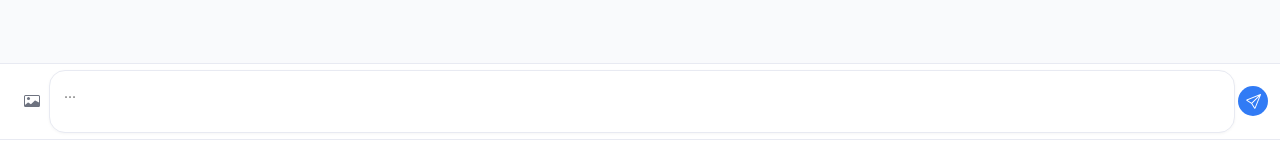
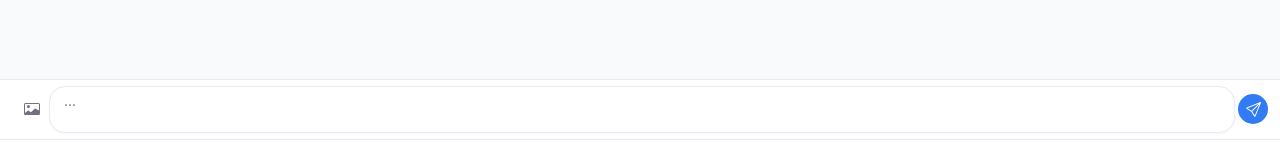
Before and after one commit to jeanchristophe13v/PageTalk, a browser extension: page html/sidepanel.html in a window 1280 px wide. Shown: the part 632-774 px from the top of the page. Drawn offline with Linux system fonts and the light colour scheme.

Commit message:
optimized

```diff
--- a/css/sidepanel.css
+++ b/css/sidepanel.css
@@ -679,9 +679,9 @@ main {
     flex: 1;
     border: 1px solid var(--border-color);
     border-radius: 16px;
-    padding: 12px 14px; /* 增加垂直内边距使光标居中 */
+    padding: 4px 14px; /* 增加垂直内边距使光标居中 */
     resize: none;
-    min-height: 40px; /* 固定值，减小初始高度 */
+    min-height: 36px; /* 进一步减小初始高度 */
     max-height: 160px; /* 固定最大高度，大约是原来的4倍 */
     font-size: clamp(12px, 3.5vw, 14px);
     transition: all 0.3s ease;
@@ -699,7 +699,7 @@ main {
 
 /* 优化输入框滚动条 */
 .chat-input textarea::-webkit-scrollbar {
-    width: 4px;
+    width: 5px;
 }
 
 .chat-input textarea::-webkit-scrollbar-track {
--- a/js/sidepanel.js
+++ b/js/sidepanel.js
@@ -2121,7 +2121,7 @@ function resizeTextarea() {
 
     // 计算新高度，限制在 min-height 和 max-height 之间
     // 注意：这些值应该与 CSS 中的 .chat-input textarea 保持一致
-    const minHeight = 40; // 从 CSS 获取或硬编码
+    const minHeight = 36; // 与 CSS 中的 min-height 保持一致
     const maxHeight = 160; // 从 CSS 获取或硬编码 (或者使用 originalHeight * 7 ?) - 保持与 CSS 一致更可靠
     const scrollHeight = textarea.scrollHeight;
 
```
